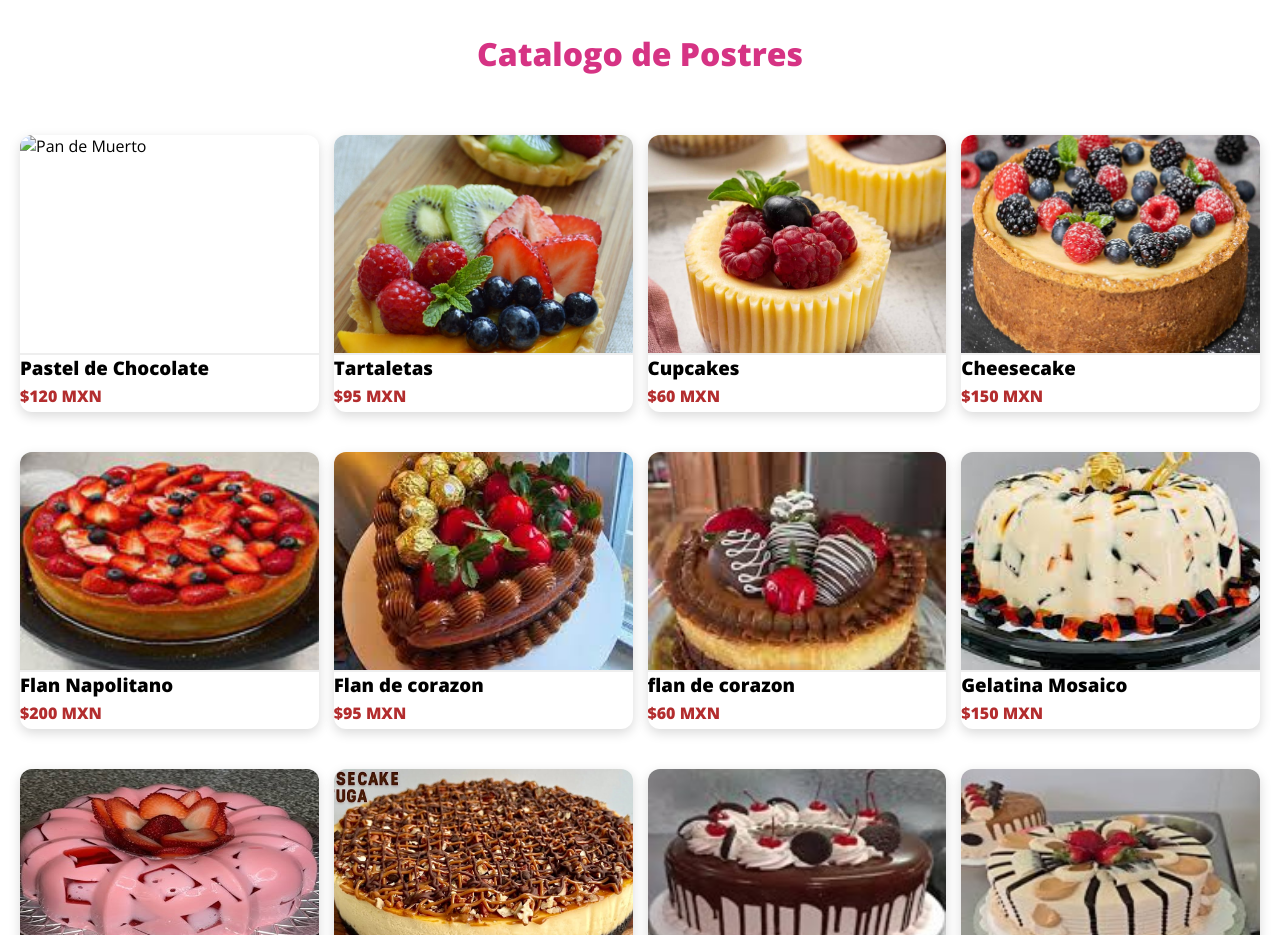
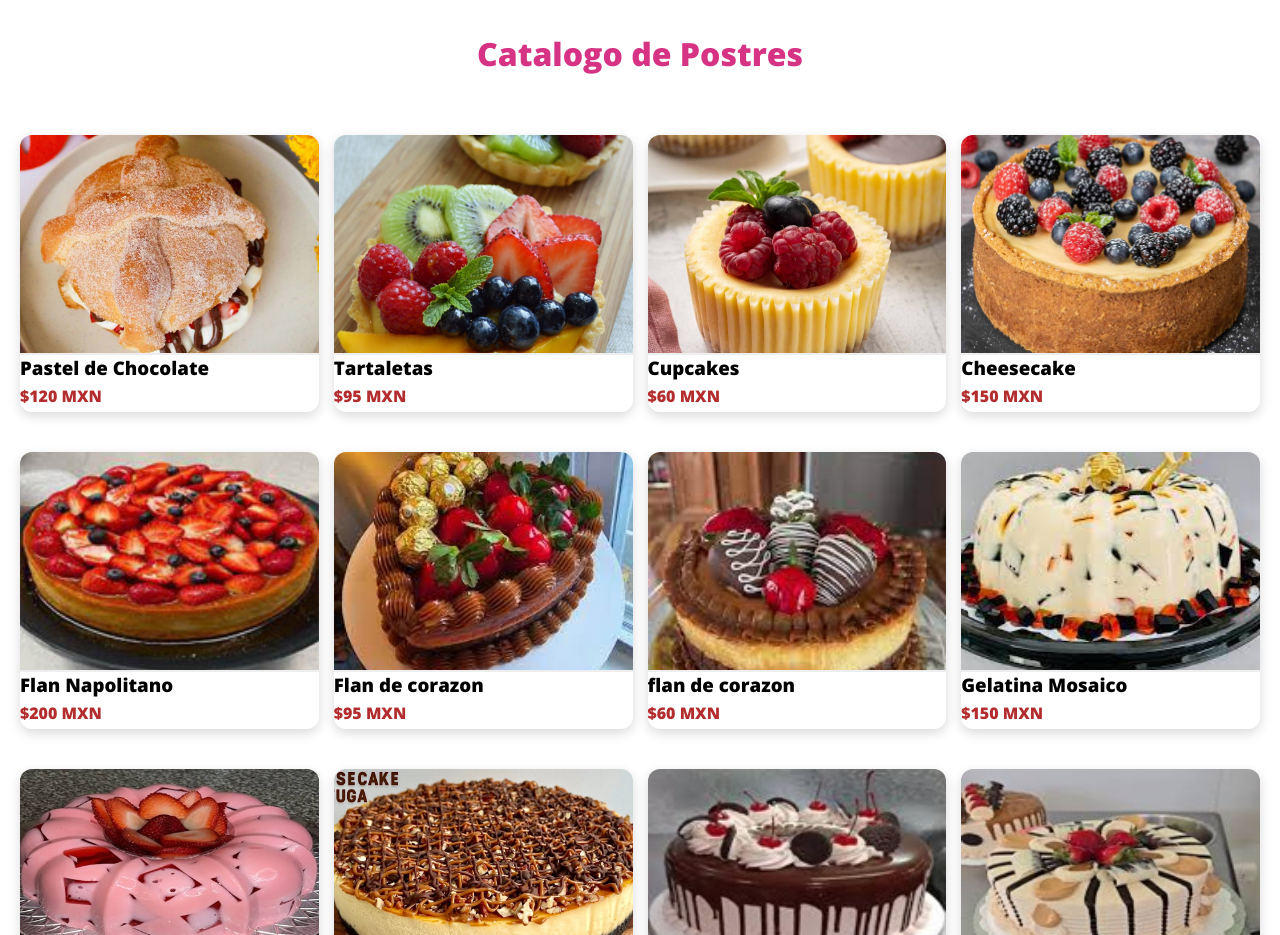
Before and after one commit to Bris-678/mi-pagina-web-Delice, a plain HTML site: page index.html in a window 1280 px wide. Shown: the part 1400-2335 px from the top of the page. Drawn offline with nearby package versions, Linux system fonts and the light colour scheme.

Commit message:
Update index.html

```diff
--- a/index.html
+++ b/index.html
@@ -51,7 +51,7 @@
             <div class="galeria-port">
 
                <div class="imagen-port">
-                <img src="img2.jpg"  alt="Pan de Muerto">
+                <img src="img/img2.jpg"  alt="Pan de Muerto">
                 <div class="contenido">
                    <h3>Pastel de Chocolate</h3>
                    <p class="precio">$120 MXN</p>
```
